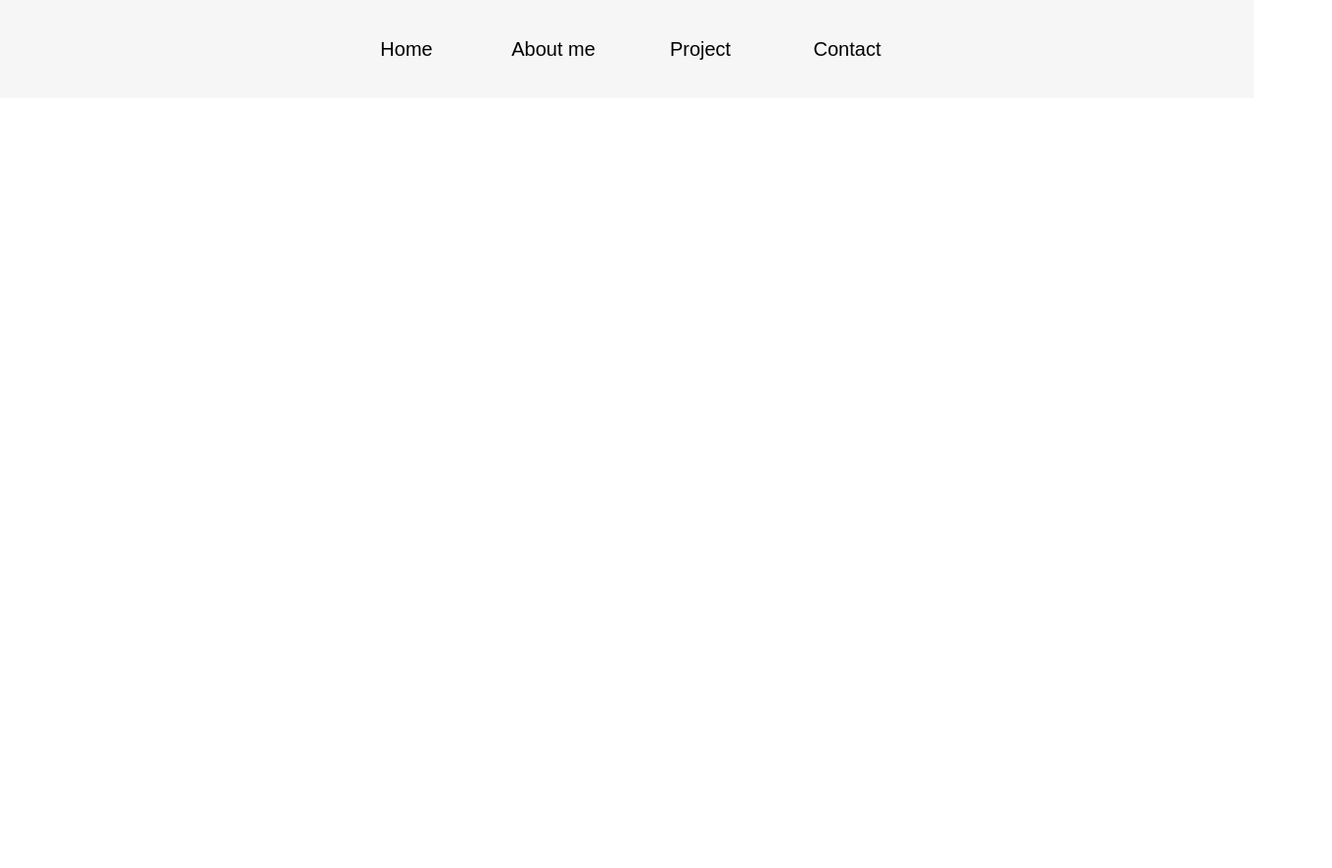
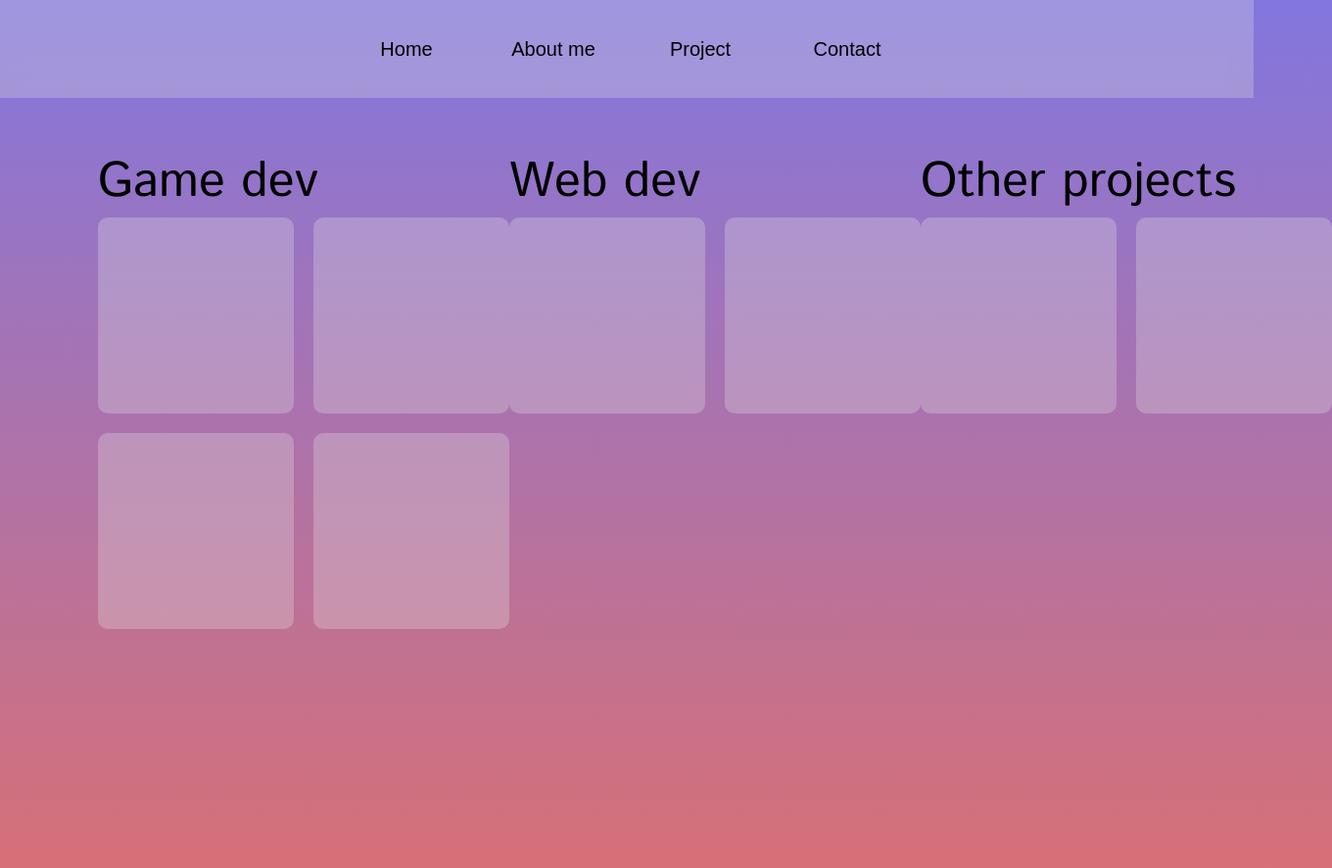
Before and after one commit to hcoeuret/Web_Portfolio, a plain HTML site: page projects.html in a window 1280 px wide. Shown: the whole page at 98% size, 1360 px wide, since content can reach past the window. Before the commit the page ends 800 px from the top, so only its background shows below. Drawn offline with Linux system fonts and the light colour scheme.

Commit message:
Projects page

```diff
--- /dev/null
+++ b/assets/css/projects.css
@@ -0,0 +1,42 @@
+.projects-body {
+  background: linear-gradient(#8276df, #dd6f6f);
+  margin: 0;
+  min-height: 100vh; /* Ensures at least the viewport height */
+}
+
+.main-grid{
+  display: grid;
+  grid-template-columns: 1fr 1fr 1fr;
+  margin-top: 150px;
+  padding-left: 100px;
+}
+
+.project-category{
+  display: flex;
+  flex-direction: column;
+}
+
+.project-title{
+  font-size: 50px;
+}
+
+.project-grid{
+  display: grid;
+  grid-template-columns: 200px 200px;
+  row-gap: 20px;
+  column-gap: 20px;
+}
+
+.project-img{
+  background-color: rgba(226, 226, 226, 0.3);;
+  border-radius: 1px;
+  border-color: black;
+  height: 200px;
+  width: 200px;
+  border-radius: 10px;
+  transition: box-shadow 0.1s ease;
+}
+
+.project-img:hover{
+  box-shadow: 0px 0px 10px rgb(73, 73, 73);7
+}
--- a/assets/css/styles.css
+++ b/assets/css/styles.css
@@ -1,6 +1,11 @@
 body{
   margin: 0;
 }
+
+html{
+  min-height: 100vh;
+}
+
 
 p{
   font-family: "Istok Web", Arial;
@@ -10,6 +15,7 @@ p{
 .linear-body{
   background: linear-gradient(#8276df,#dd6f6f);
   margin: 0;
+  height: 100%;
 }
 
 .link-wrapper{
--- a/projects.html
+++ b/projects.html
@@ -2,12 +2,12 @@
 <header>
   <title>Henri Coeuret website</title>
   <link rel="stylesheet" href="assets/css/styles.css">
-  <link rel="stylesheet" href="assets/css/landing.css">
+  <link rel="stylesheet" href="assets/css/projects.css">
   <link rel="preconnect" href="https://fonts.googleapis.com">
   <link rel="preconnect" href="https://fonts.gstatic.com" crossorigin>
   <link href="https://fonts.googleapis.com/css2?family=Istok+Web:ital,wght@0,400;0,700;1,400;1,700&family=Roboto:wght@400;700&display=swap" rel="stylesheet">
 </header>
-<body>
+<body class="projects-body">
 
   <div class="navbar">
     <a class="link-wrapper" href="landing.html">
@@ -24,7 +24,50 @@
     </a>
   </div>
 
-  <div class="linear-body">
+  <div class="main-grid">
+    <div class="project-category">
+      <p class="project-title">Game dev</p>
+      <div class="project-grid">
+        <div class="project-img">
 
+        </div>
+        <div class="project-img">
+
+        </div>
+        <div class="project-img">
+
+        </div>
+        <div class="project-img">
+
+        </div>
+      </div>
+    </div>
+
+    <div class="project-category">
+      <p class="project-title">Web dev</p>
+      <div class="project-grid">
+        <div class="project-img">
+
+        </div>
+        <div class="project-img">
+
+        </div>
+      </div>
+    </div>
+
+    <div class="project-category">
+      <p class="project-title">Other projects</p>
+      <div class="project-grid">
+        <div class="project-img">
+
+        </div>
+        <div class="project-img">
+
+        </div>
+      </div>
+    </div>
   </div>
+
+
+
 </body>
```
Also changed, not shown: aboutme.html (+5 -23 lines), contact.html (+0 -1 lines).
